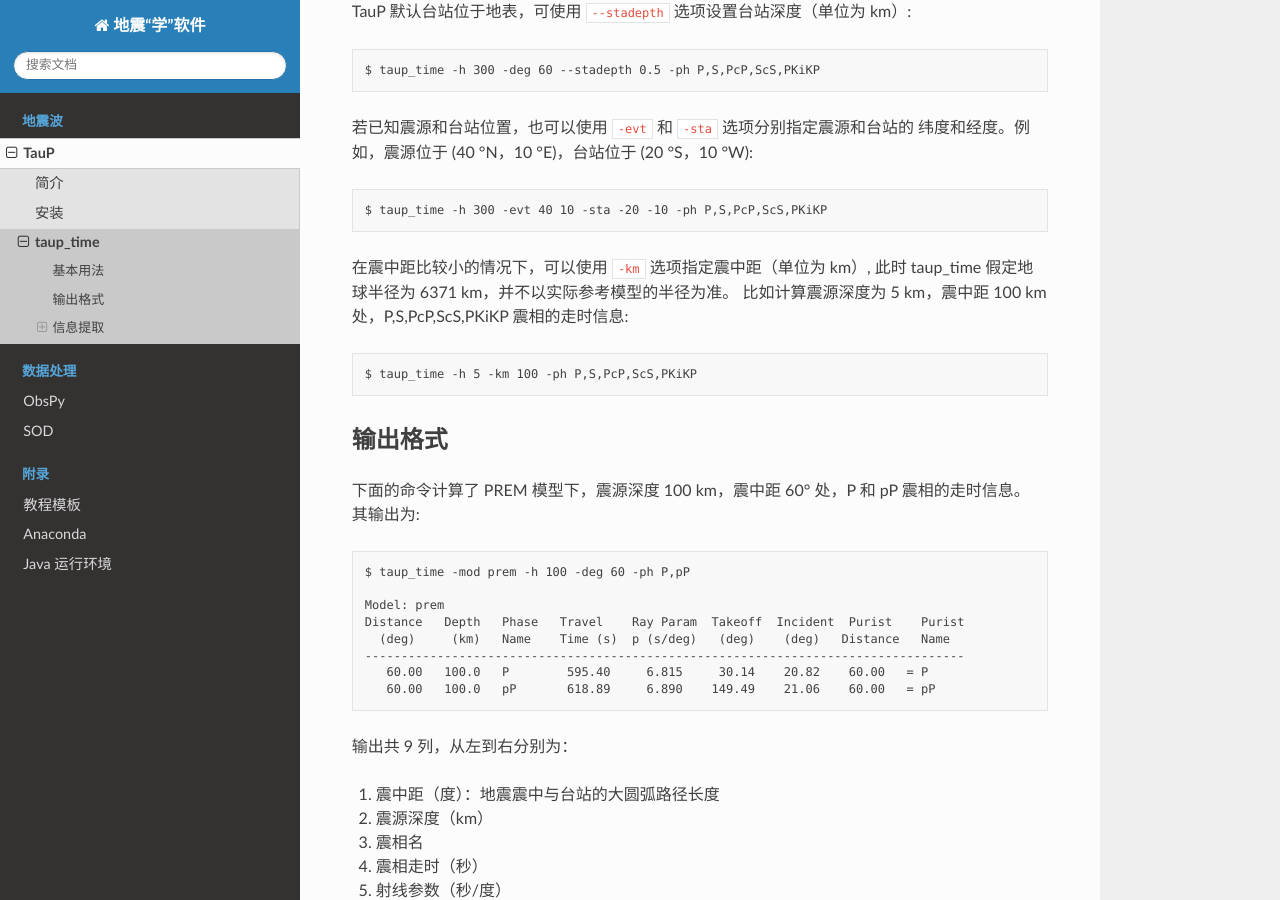
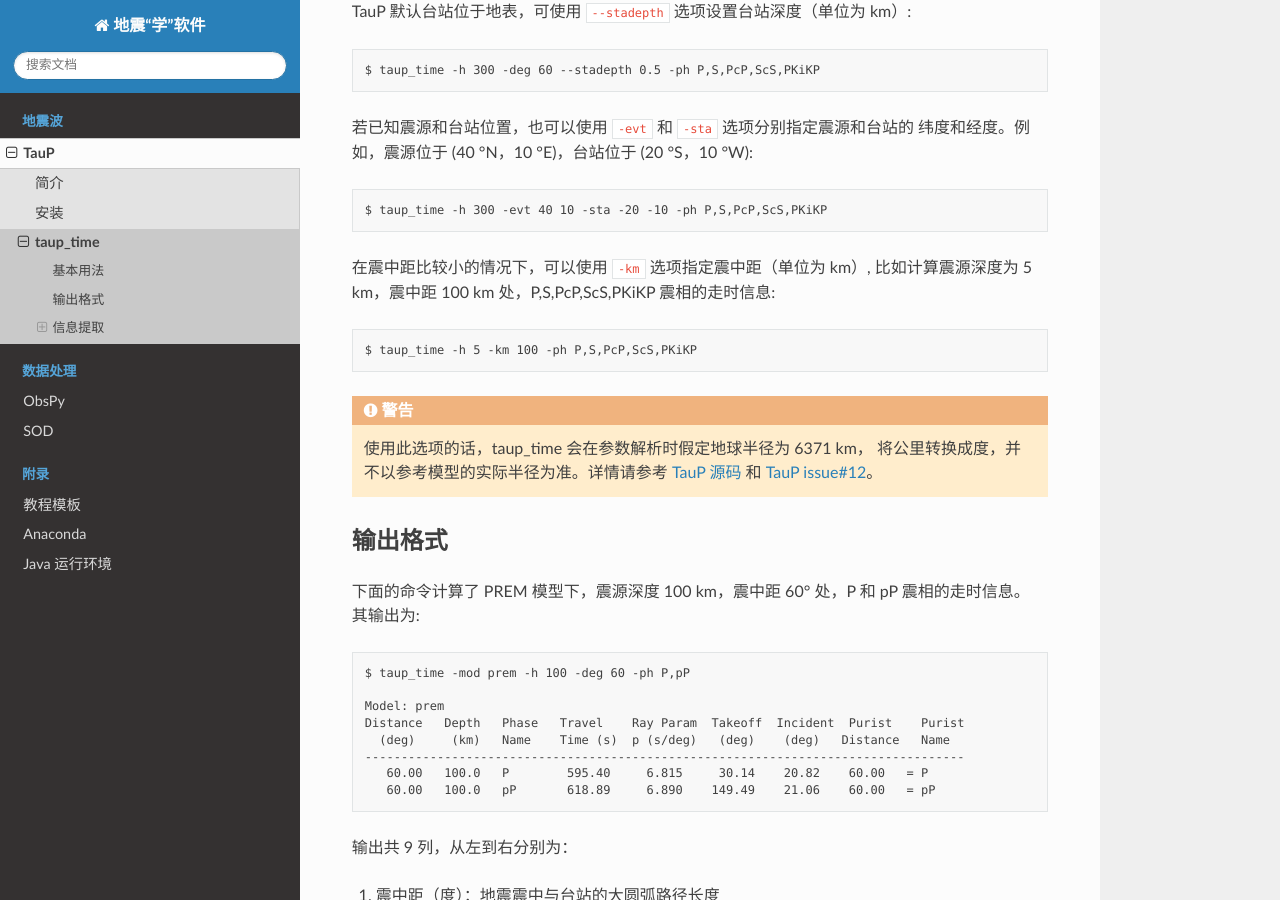
Before and after one commit to seismo-learn/software, a Sphinx documentation site: the page built from source/taup/taup_time.rst, in a window 1280 px wide and 900 px high, scrolled down 663 px. Built offline with Sphinx 7.4.7 and the Read the Docs theme 2.0.0, drawn with Linux system fonts in a browser that asks for light colours.

Commit message:
Add a note

```diff
--- a/source/taup/taup_time.rst
+++ b/source/taup/taup_time.rst
@@ -32,10 +32,15 @@ TauP 默认台站位于地表，可使用 ``--stadepth`` 选项设置台站深
    $ taup_time -h 300 -evt 40 10 -sta -20 -10 -ph P,S,PcP,ScS,PKiKP
 
 在震中距比较小的情况下，可以使用 ``-km`` 选项指定震中距（单位为 km）,
-此时 taup_time 假定地球半径为 6371 km，并不以实际参考模型的半径为准。
 比如计算震源深度为 5 km，震中距 100 km 处，P,S,PcP,ScS,PKiKP 震相的走时信息::
 
    $ taup_time -h 5 -km 100 -ph P,S,PcP,ScS,PKiKP
+
+.. warning::
+
+   使用此选项的话，taup_time 会在参数解析时假定地球半径为 6371 km，
+   将公里转换成度，并不以参考模型的实际半径为准。详情请参考 `TauP 源码 <https://github.com/crotwell/TauP/blob/ecccb870c87b73ca7150414487e9b4d693a63834/src/main/java/edu/sc/seis/TauP/TauP_Time.java#L613>`__
+   和 `TauP issue#12 <https://github.com/crotwell/TauP/issues/12>`__。
 
 输出格式
 --------
```
